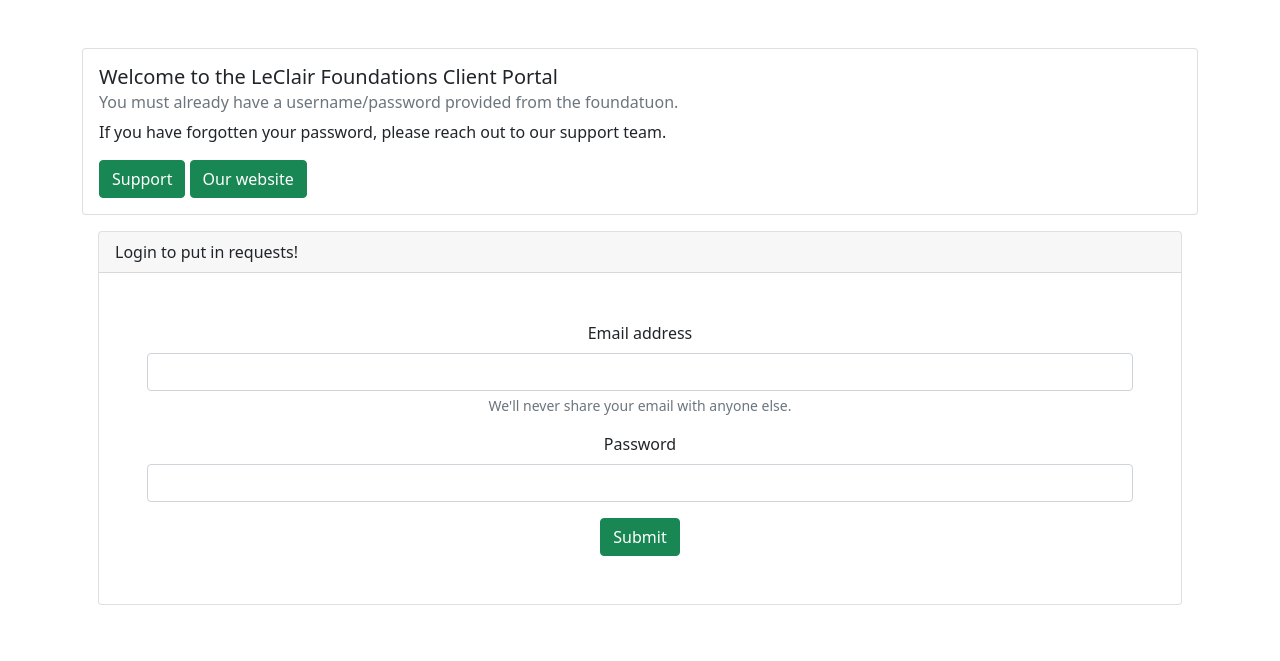
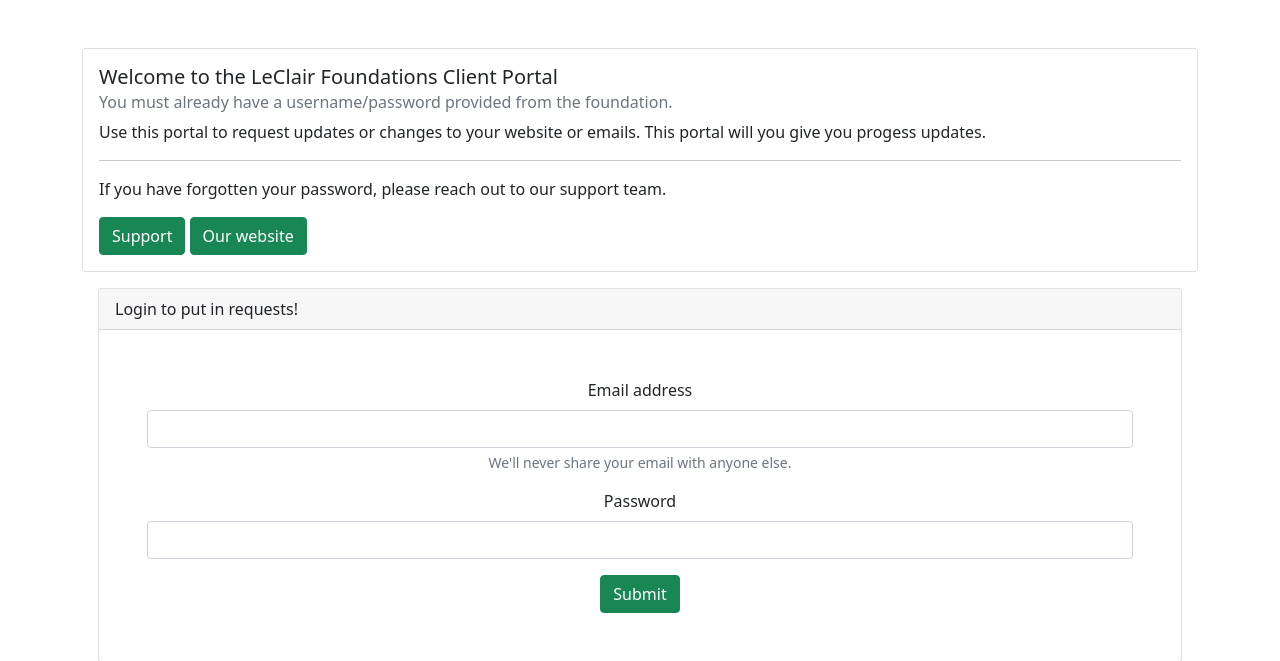
Before and after one commit to corie-lc/leclairfoundation-client-portal, a Flask app: page / in a window 1280 px wide. Shown: the top 661 px of the page. Run offline with Flask 3, Linux system fonts and the light colour scheme.

Commit message:
text updates

```diff
--- a/templates/index.html
+++ b/templates/index.html
@@ -15,8 +15,10 @@
             <div class="card w-100 mt-5">
                 <div class="card-body">
                   <h5 class="card-title">Welcome to the LeClair Foundations Client Portal</h5>
-                  <h6 class="card-subtitle mb-2 text-muted">You must already have a username/password provided from the foundatuon.</h6>
-                  <p class="card-text">If you have forgotten your password, please reach out to our support team.</p>
+                  <h6 class="card-subtitle mb-2 text-muted">You must already have a username/password provided from the foundation.</h6>
+                  <p class="card-text">
+                    Use this portal to request updates or changes to your website or emails. This portal will you give you progess updates. <hr/>
+                    If you have forgotten your password, please reach out to our support team.</p>
                   <a class="btn btn-success" href="https://leclairfoundation.org/contacts" class="card-link">Support</a>
                   <a class="btn btn-success" href="https://leclairfoundation.org" class="card-link">Our website</a>
                 </div>
```
